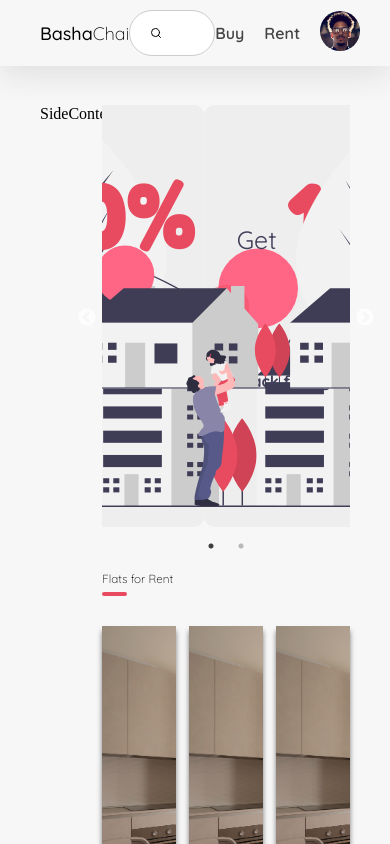
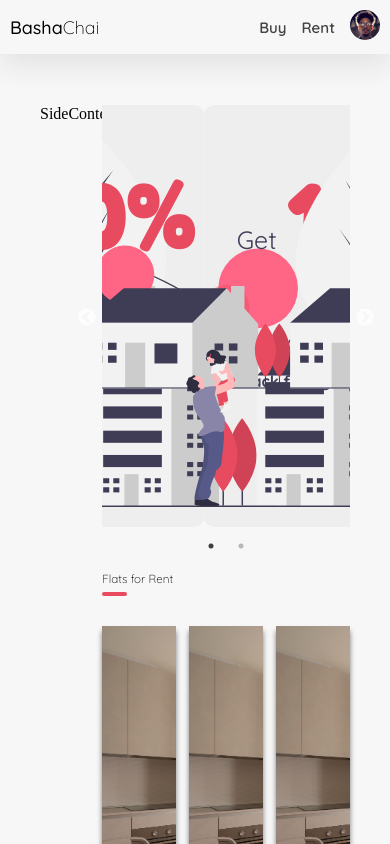
Before and after one commit to MizanurRahmann/Basha-Chai, a React (Create React App) app: page /items in a window 390 px wide. Shown: the top 844 px of the page. Built offline with nearby package versions, Linux system fonts and the light colour scheme.

Commit message:
UPDATE: navbar.

```diff
--- a/src/Styles/Navbar.css
+++ b/src/Styles/Navbar.css
@@ -15,3 +15,10 @@
 .navbar .search{ width: 30%; }
 .navbar .search .field{ display: flex; align-items: center; width: 100%; background: #fff; padding: 8px 20px; border-radius: 30px; border: 1px solid #ccc;}
 .navbar .search .field input{ padding: 5px 10px; width: 100%; border: none; outline: none; background: transparent; font-size: 16px;}
+
+@media (max-width: 768px){
+    .navbar{padding: 10px;}
+    .navbar .search .field{ display: none; }
+    .navbar .options a{ margin-right: 15px; font-size: 15px;}
+    .navbar .options .user img { width: 30px; height: 30px;}
+}
```
